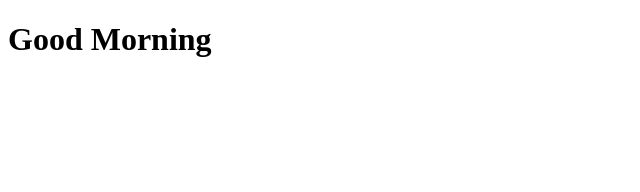
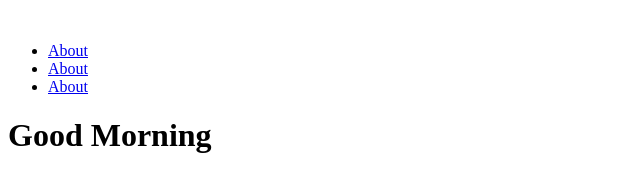
Before and after one commit to JATlyles/github-education, a plain HTML site: page index.html in a window 1280 px wide. Shown: the whole page, without its empty margins (0-640 px from the left). Drawn offline with Linux system fonts and the light colour scheme.

Commit message:
added header

```diff
--- a/index.html
+++ b/index.html
@@ -7,6 +7,16 @@
     <title>GitHub-Education</title>
 </head>
 <body>
+    <header><img src="" alt="" class="logo">
+
+        <nav>
+            <ul>
+                <li><a href="/about">About</a></li>
+                <li><a href="/blog">About</a></li>
+                <li><a href="/contact">About</a></li>
+            </ul>
+        </nav>
+    </header>
     <h1>Good Morning</h1>
 </body>
 </html>
```
